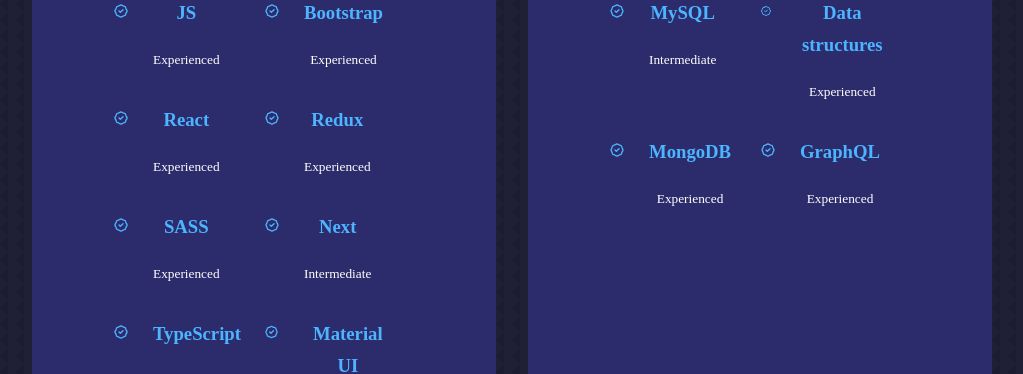
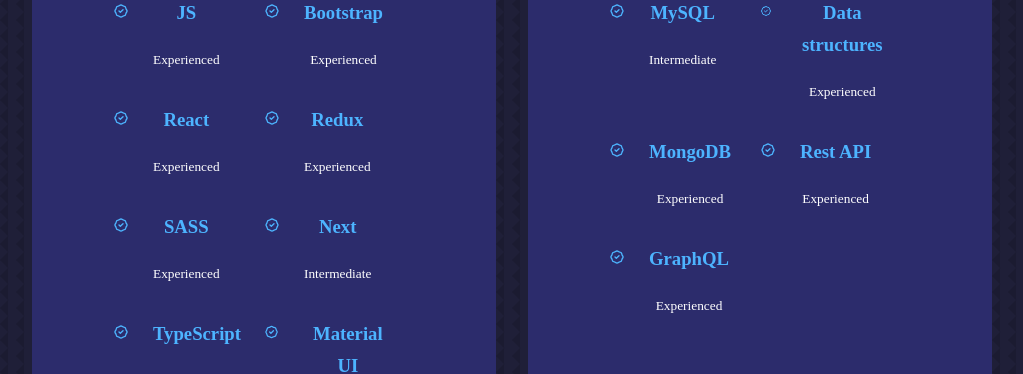
Before and after one commit to MuhammedMohsn/Portfolio, a React (Create React App) app: page / in a window 1280 px wide. Shown: the part 1780-2154 px from the top of the page, without its empty margins (128-1151 px from the left). Built offline with nearby package versions, Linux system fonts and the light colour scheme.

Commit message:
final commit

```diff
--- a/src/Components/Experience/Experience.js
+++ b/src/Components/Experience/Experience.js
@@ -124,6 +124,13 @@
               <article className="experience_details">
                 <HiOutlineBadgeCheck className="experience_details_icon" />
                 <div>
+                  <h3>Rest API</h3>
+                  <small className="text-light">Experienced</small>
+                </div>
+              </article>
+              <article className="experience_details">
+                <HiOutlineBadgeCheck className="experience_details_icon" />
+                <div>
                   <h3>GraphQL</h3>
                   <small className="text-light">Experienced</small>
                 </div>
```
